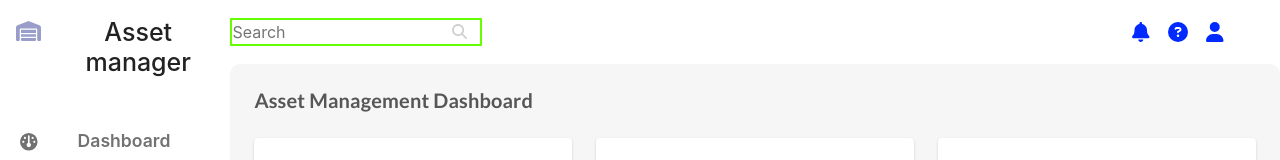
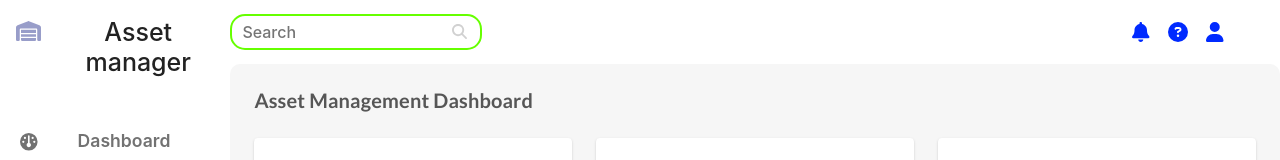
Before and after one commit to AnujNdas/Asset-manager-new, a React (Create React App) app in the folder frontend/: page / in a window 1280 px wide. Shown: the top 160 px of the page. Built offline with nearby package versions, Linux system fonts and the light colour scheme.

Commit message:
Update Menubar.jsx

```diff
--- a/frontend/src/Components/Menubar.jsx
+++ b/frontend/src/Components/Menubar.jsx
@@ -27,7 +27,7 @@ const Menubar = ({ username}) => {
           </div>
         </div> */}
         <div className='search-box'>
-          <input type='text' placeholder='Search' />
+          <input type='text' placeholder='Search' className='search-input'/>
           <button className='search-btn'>
             <FontAwesomeIcon icon={faMagnifyingGlass} />
           </button>
```
